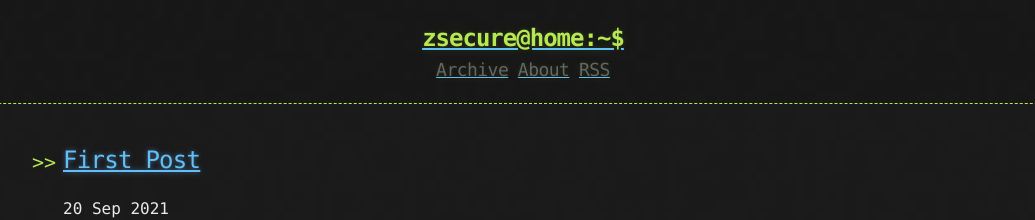
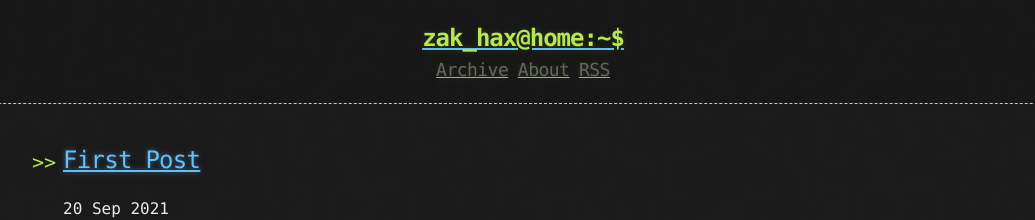
Before and after one commit to ZSECURE/zsecure-blog, a Jekyll site: the page built from index.html, in a window 1280 px wide. Shown: the top 220 px of the page, without its empty margins (117-1152 px from the left). Built offline with Jekyll 4.4.1, drawn with Linux system fonts in a browser that asks for light colours; the list of posts is cut into pages by our own code.

Commit message:
Update _config.yml

```diff
--- a/_config.yml
+++ b/_config.yml
@@ -31,7 +31,7 @@ plugins:
 # Custom variables
 owner : "zsecure"
 year : "2021"
-shell_name : "zsecure"
+shell_name : "zak_hax"
 
 theme: jekyll-theme-hacker
 twitter_username: zak_hax
```
